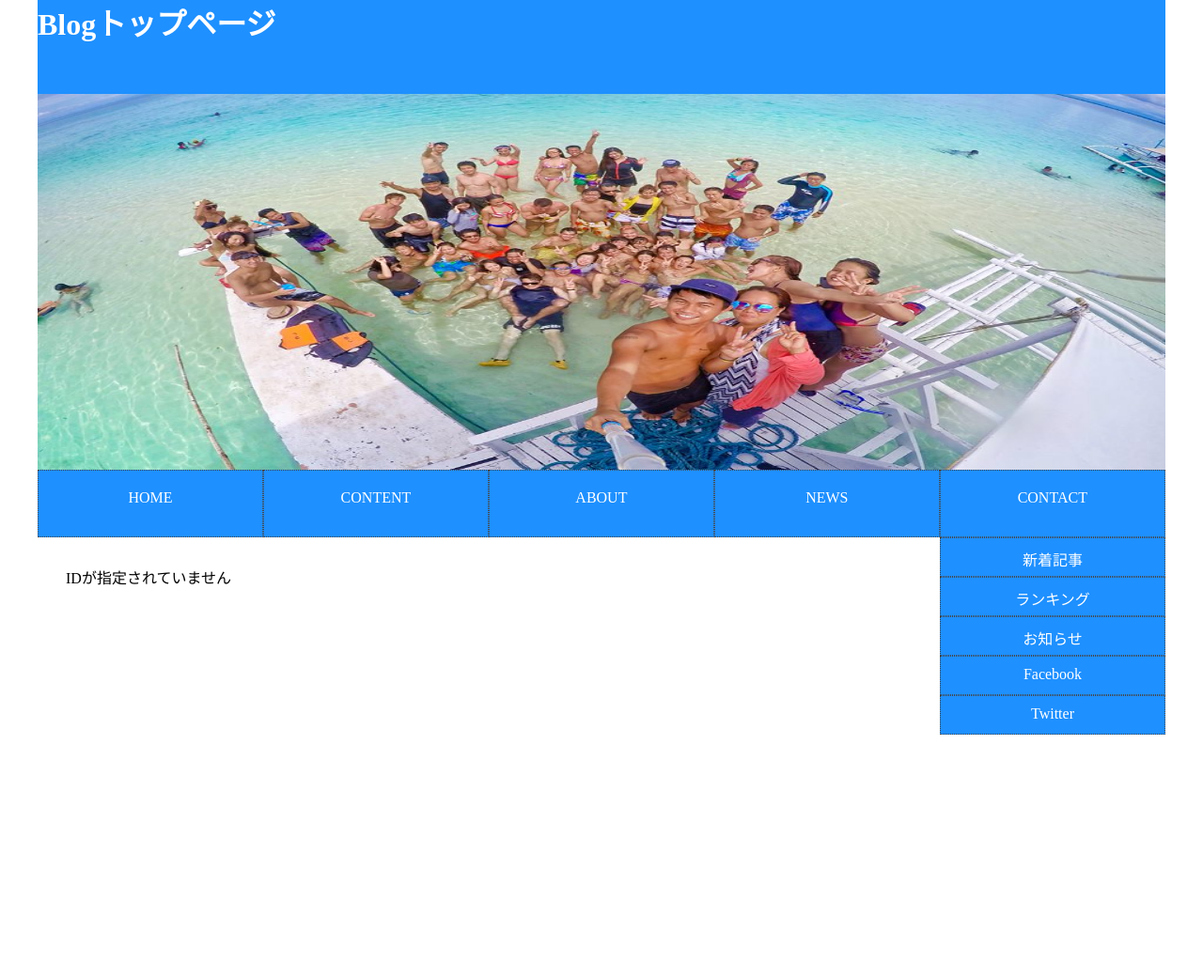
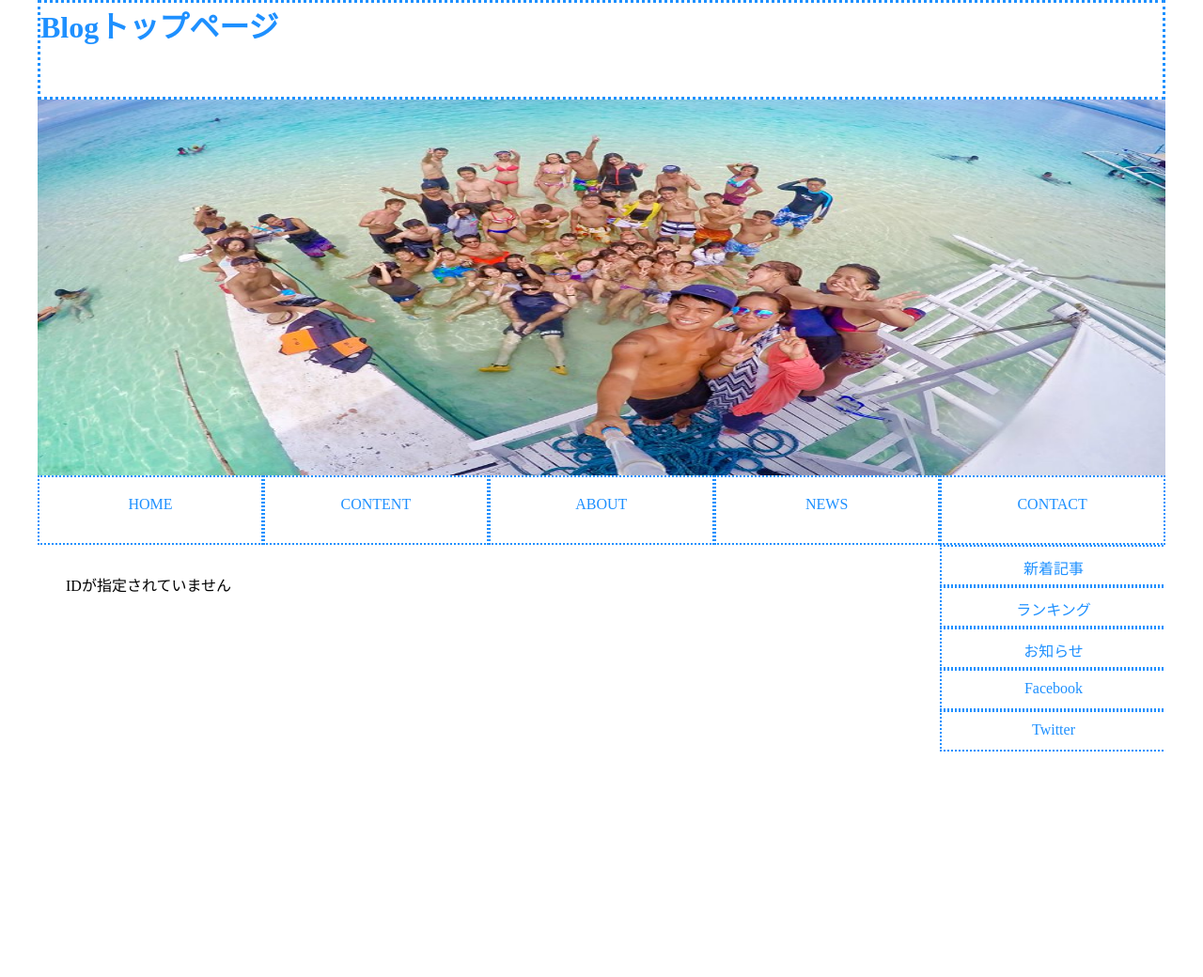
Before and after one commit to shimpeio/task, a PHP site: page /blog/show.php in a window 1280 px wide. Shown: the top 1040 px of the page at 94% size. Run offline with PHP 8.4, Linux system fonts and the light colour scheme.

Commit message:
お歳暮

```diff
--- a/php/blog/css/style.css
+++ b/php/blog/css/style.css
@@ -12,11 +12,12 @@ header, footer, #contents .manu{
 
 .header {
 	height: 100px;
-	background-color: #1e90ff;
+	background-color: #ffffff;
+	border: 3px dotted #1e90ff;
 }
 h1 {
 	/*color: aqua;*/
-	color: white;
+	color: #1e90ff;
 }
 
 h2 {
@@ -48,26 +49,27 @@ ul {
 
 li {
 	list-style: none;
-	background-color: #1e90ff;
-	border: 1px dotted #464646;
+	background-color: #ffffff;
+	border: 2px dotted #1e90ff;
 	text-align: center;
-	color: white;
+	color: #1e90ff;
 }
 
 li.sub {
 	list-style: none;
-	width: 19.83%;
+	width: 19.66%;
 	height: 50px;
-	background-color: #1e90ff;
+	background-color: #ffffff;
 	float: left;
-	border: 1px dotted #464646;
+	border: 2px dotted #1e90ff;
 	text-align: center;
 	padding-top: 20px;
-	color: white;
+	color: #1e90ff;
 }
 
 .sidebar {
 	float: right;
+	width: 240px;
 }
 
 li.side {
@@ -76,6 +78,11 @@ li.side {
 	padding-top: 10px;
 	clear: both;
 	overflow: hidden;
+}
+
+li:hover {
+	color: #ffffff;
+	background-color: #1e90ff;
 }
 
 #contents {
```
Also changed, not shown: php/blog/index.php (+22 -12 lines), php/blog/post.php (+15 -3 lines).
